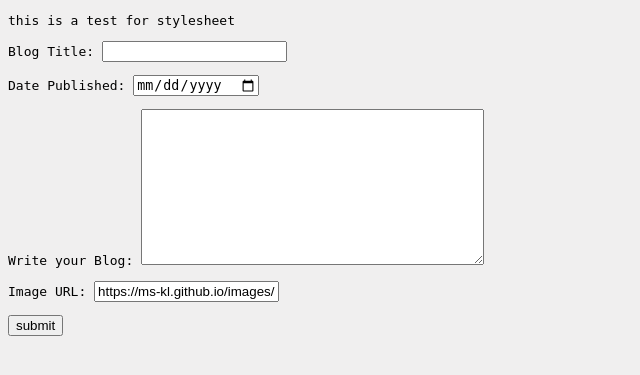
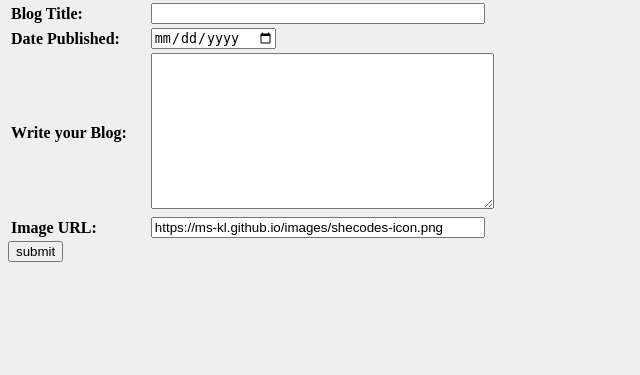
Before and after one commit to SheCodesAus/she-codes-django-news-project-Ms-KL, a Django app: page /news/add-story/ in a window 1280 px wide. Shown: the part 87-462 px from the top of the page, without its empty margins (0-640 px from the left). Run offline with Django 4.2, Linux system fonts and the light colour scheme; parts of the project's set-up code (start-up, migrations or seed data) failed here and were passed over; some web fonts are replaced.

Commit message:
Update createStory.html
cleaned up code for createStory page - moved reference notes to base of page

```diff
--- a/she_codes_news/news/templates/news/createStory.html
+++ b/she_codes_news/news/templates/news/createStory.html
@@ -1,43 +1,65 @@
-<!-- KG: Need to fill this in - a form for a new story -->
-<!-- FORMS SETUP Step 1: fill in the template -->
-
 {% extends "base.html" %}
 {% load static %}
 {% block stylesheets %}
-<link rel="stylesheet" type="text/css" href="{% static
-'news/styles.css' %}">
+<link rel="stylesheet" type="text/css" href="{% static 'news/styles.css' %}">
 {% endblock %}
 {% block content %}
 
-<!-- STYLESHEET TEST -->
-<p id="test-for-stylesheet">this is a test for stylesheet </p>
+<form action="" method="post">
+    {% csrf_token %}
+    <table id="form_table">
+        {{ form.as_table }}
+    </table>
+    <input type="submit" value="submit">
+</form>
 
+{% endblock %}
 
-<!-- ASSIGNMENT Part 1: Question 2: Style the form for adding new stories -->
-<!-- change below: -->
-<!-- <form action="" method="post">
-    {% csrf_token %}
-    {{ form.as_p }}
-    <input type="submit" value="submit">
-</form> -->
+<!--
 
-<!-- https://colinkingswood.github.io/Model-Form-Customisation/ -->
+-----------------------------------------------------------------------------
 
- <!-- Original -->
+__ THIS IS A FORM TO SUBMIT A NEW STORY
+__ FORMS SETUP Step 1: fill in the template - DONE
+
+------------------------
+
+__ ASSIGNMENT PART 1: Style the form for adding new stories.
+    KG DO:
+    - load static and css block - DONE
+    - format form as table - DONE
+    - set ID to access in CSS - DONE
+
+------------------------
+
+__ REFERENCES:
+    - https://colinkingswood.github.io/Model-Form-Customisation/
+
+------------------------
+
+__ ORIGINAL CODE TO CHANGE: * remove -
+    {-% extends "base.html" %-}
+    {-% block content %-}
     <form action="" method="post">
         {% csrf_token %}
         {{ form.as_p }}
     <input type="submit" value="submit">
     </form>
+    {-% endblock %-}
 
-<!-- <form action="" method="post">
+------------------------
+
+__ KG REJECTED ALTERNATIVE APPROACHES
+    <div id="new_story_form">
+        <form action="" method="post">
             {% csrf_token %}
             {% for field in form %}
-        <div id="story-form">
+            <div class="story-line">
                 {{ field.label }} {{ field }}
             </div>
             {% endfor %}
             <input type="submit" value="submit">
-</form> -->
+        </form>
+    </div>
 
-{% endblock %}
+-->
```
Lines whose indentation alone changed are shown as unchanged.
